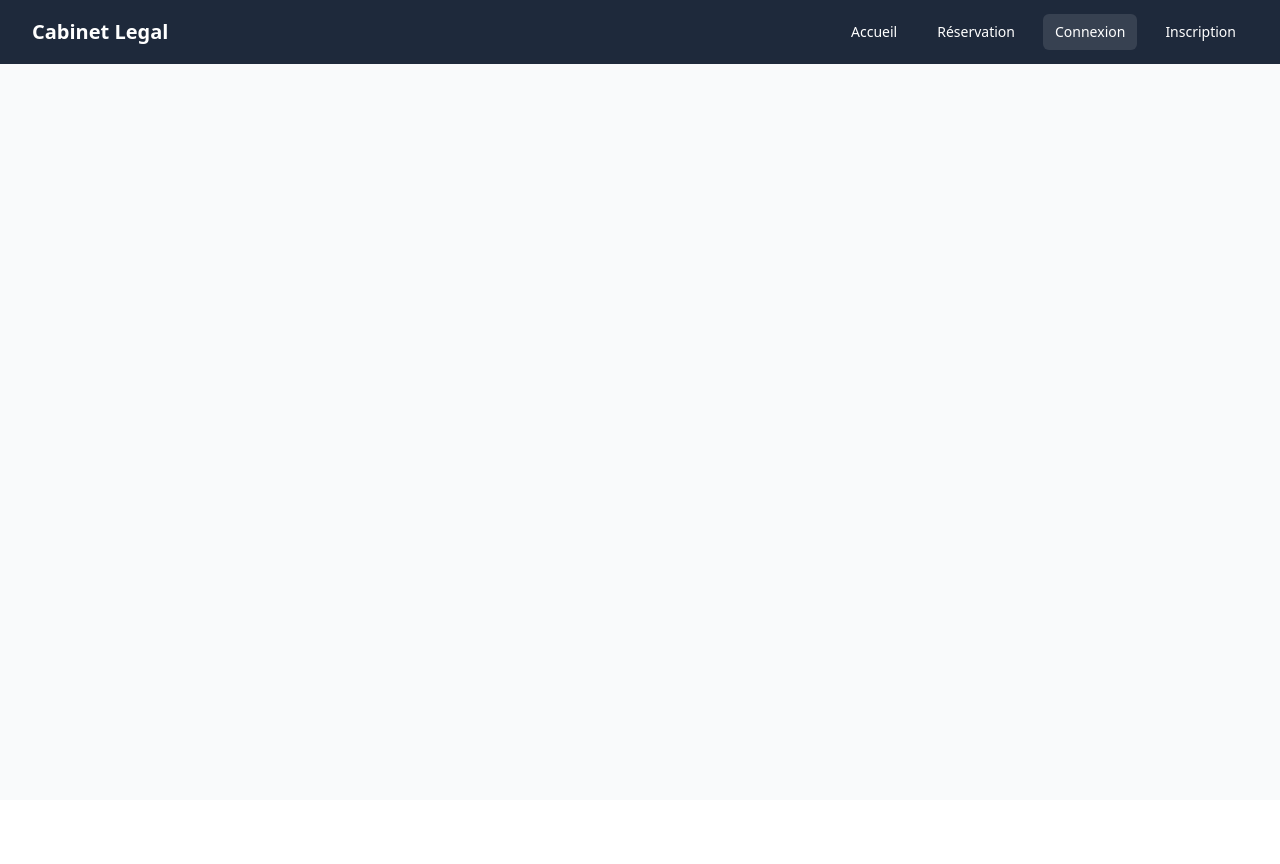
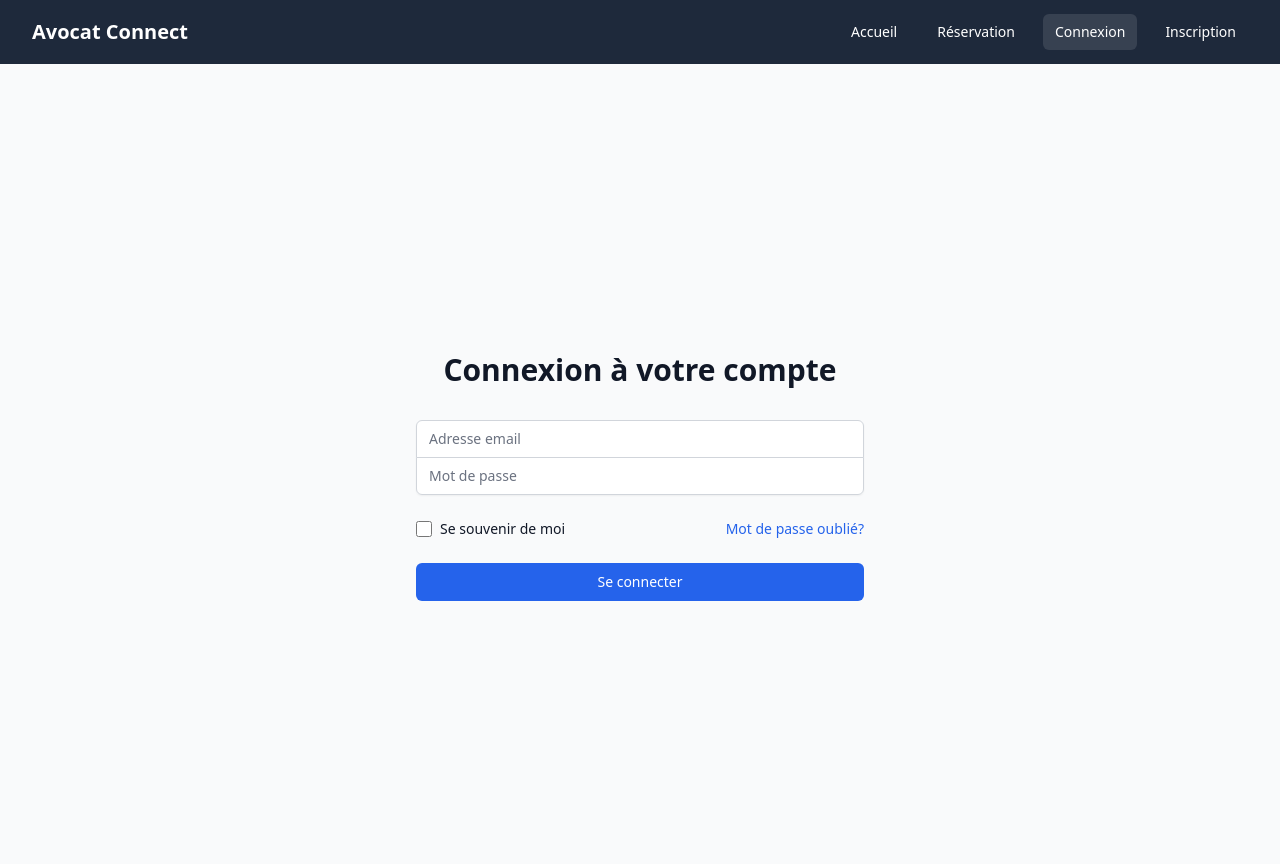
Before and after one commit to Abdellah-EL-malky/Avocat-Connect, a PHP site: page /pages/login.php in a window 1280 px wide. Before the commit the page ends 64 px from the top, so only its background shows below. Run offline with PHP 8.4, Linux system fonts and the light colour scheme; some libraries are stand-ins or nearby versions.

Commit message:
ajout du login form

```diff
--- a/assets/js/script.js
+++ b/assets/js/script.js
@@ -0,0 +1,4 @@
+function showReservationForm(lawyerName) {
+    document.getElementById('reservationForm').classList.remove('hidden');
+    document.getElementById('selectedLawyer').value = 'Me. ' + lawyerName;
+  }
--- a/index.html
+++ b/index.html
@@ -3,7 +3,7 @@
 <head>
   <meta charset="UTF-8" />
   <meta name="viewport" content="width=device-width, initial-scale=1.0" />
-  <title>Cabinet Legal - Accueil</title>
+  <title>Avocat Connect - Accueil</title>
   <link href="style.css" rel="stylesheet">
   <script src="https://cdn.tailwindcss.com"></script>
 </head>
--- a/pages/admin.php
+++ b/pages/admin.php
@@ -3,7 +3,7 @@
 <head>
   <meta charset="UTF-8" />
   <meta name="viewport" content="width=device-width, initial-scale=1.0" />
-  <title>Cabinet Legal - Administration</title>
+  <title>Avocat Connect - Administration</title>
   <link href="style.css" rel="stylesheet">
   <script src="https://cdn.tailwindcss.com"></script>
 </head>
@@ -12,7 +12,7 @@
     <div class="max-w-7xl mx-auto px-4 sm:px-6 lg:px-8">
       <div class="flex items-center justify-between h-16">
         <div class="flex items-center">
-          <a href="../index.html" class="text-xl font-semibold">Cabinet Legal - Administration</a>
+          <a href="../index.html" class="text-xl font-semibold">Avocat Connect - Administration</a>
         </div>
         <div class="hidden md:block">
           <div class="ml-10 flex items-baseline space-x-4">
@@ -126,5 +126,6 @@
       </div>
     </div>
   </div>
+  <script src="../assets/js/script.js"></script>
 </body>
 </html>
--- a/pages/login.php
+++ b/pages/login.php
@@ -3,7 +3,7 @@
 <head>
   <meta charset="UTF-8" />
   <meta name="viewport" content="width=device-width, initial-scale=1.0" />
-  <title>Cabinet Legal - Connexion</title>
+  <title>Avocat Connect - Connexion</title>
   <link href="style.css" rel="stylesheet">
   <script src="https://cdn.tailwindcss.com"></script>
 </head>
@@ -12,7 +12,7 @@
     <div class="max-w-7xl mx-auto px-4 sm:px-6 lg:px-8">
       <div class="flex items-center justify-between h-16">
         <div class="flex items-center">
-          <a href="../index.html" class="text-xl font-semibold">Cabinet Legal</a>
+          <a href="../index.html" class="text-xl font-semibold">Avocat Connect</a>
         </div>
         <div class="hidden md:block">
           <div class="ml-10 flex items-baseline space-x-4">
@@ -25,3 +25,47 @@
       </div>
     </div>
   </nav>
+  <div class="min-h-screen flex items-center justify-center py-12 px-4 sm:px-6 lg:px-8">
+    <div class="max-w-md w-full space-y-8">
+      <div>
+        <h2 class="mt-6 text-center text-3xl font-extrabold text-gray-900">
+          Connexion à votre compte
+        </h2>
+      </div>
+      <form class="mt-8 space-y-6">
+        <div class="rounded-md shadow-sm -space-y-px">
+          <div>
+            <label for="email-address" class="sr-only">Adresse email</label>
+            <input id="email-address" name="email" type="email" required class="appearance-none rounded-none relative block w-full px-3 py-2 border border-gray-300 placeholder-gray-500 text-gray-900 rounded-t-md focus:outline-none focus:ring-blue-500 focus:border-blue-500 focus:z-10 sm:text-sm" placeholder="Adresse email">
+          </div>
+          <div>
+            <label for="password" class="sr-only">Mot de passe</label>
+            <input id="password" name="password" type="password" required class="appearance-none rounded-none relative block w-full px-3 py-2 border border-gray-300 placeholder-gray-500 text-gray-900 rounded-b-md focus:outline-none focus:ring-blue-500 focus:border-blue-500 focus:z-10 sm:text-sm" placeholder="Mot de passe">
+          </div>
+        </div>
+
+        <div class="flex items-center justify-between">
+          <div class="flex items-center">
+            <input id="remember-me" name="remember-me" type="checkbox" class="h-4 w-4 text-blue-600 focus:ring-blue-500 border-gray-300 rounded">
+            <label for="remember-me" class="ml-2 block text-sm text-gray-900">
+              Se souvenir de moi
+            </label>
+          </div>
+
+          <div class="text-sm">
+            <a href="#" class="font-medium text-blue-600 hover:text-blue-500">
+              Mot de passe oublié?
+            </a>
+          </div>
+        </div>
+
+        <div>
+          <button type="submit" class="group relative w-full flex justify-center py-2 px-4 border border-transparent text-sm font-medium rounded-md text-white bg-blue-600 hover:bg-blue-700 focus:outline-none focus:ring-2 focus:ring-offset-2 focus:ring-blue-500">
+            Se connecter
+          </button>
+        </div>
+      </form>
+    </div>
+  </div>
+</body>
+</html>
--- a/pages/register.php
+++ b/pages/register.php
@@ -3,7 +3,7 @@
 <head>
   <meta charset="UTF-8" />
   <meta name="viewport" content="width=device-width, initial-scale=1.0" />
-  <title>Cabinet Legal - Inscription</title>
+  <title>Avocat Connect - Inscription</title>
   <link href="style.css" rel="stylesheet">
   <script src="https://cdn.tailwindcss.com"></script>
 </head>
@@ -12,7 +12,7 @@
     <div class="max-w-7xl mx-auto px-4 sm:px-6 lg:px-8">
       <div class="flex items-center justify-between h-16">
         <div class="flex items-center">
-          <a href="../index.html" class="text-xl font-semibold">Cabinet Legal</a>
+          <a href="../index.html" class="text-xl font-semibold">Avocat Connect</a>
         </div>
         <div class="hidden md:block">
           <div class="ml-10 flex items-baseline space-x-4">
@@ -60,5 +60,6 @@
       </form>
     </div>
   </div>
+  <script src="../assets/js/script.js"></script>
 </body>
 </html>
--- a/pages/reservation.php
+++ b/pages/reservation.php
@@ -3,7 +3,7 @@
 <head>
   <meta charset="UTF-8" />
   <meta name="viewport" content="width=device-width, initial-scale=1.0" />
-  <title>Cabinet Legal - Réservation</title>
+  <title>Avocat Connect - Réservation</title>
   <link href="style.css" rel="stylesheet">
   <script src="https://cdn.tailwindcss.com"></script>
 </head>
@@ -13,7 +13,7 @@
     <div class="max-w-7xl mx-auto px-4 sm:px-6 lg:px-8">
       <div class="flex items-center justify-between h-16">
         <div class="flex items-center">
-          <a href="../index.html" class="text-xl font-semibold">Cabinet Legal</a>
+          <a href="../index.html" class="text-xl font-semibold">Avocat Connect</a>
         </div>
         <div class="hidden md:block">
           <div class="ml-10 flex items-baseline space-x-4">
@@ -113,6 +113,6 @@
       </div>
     </div>
   </footer>
-  <script></script>
+  <script src="../assets/js/script.js"></script>
 </body>
 </html>
```
